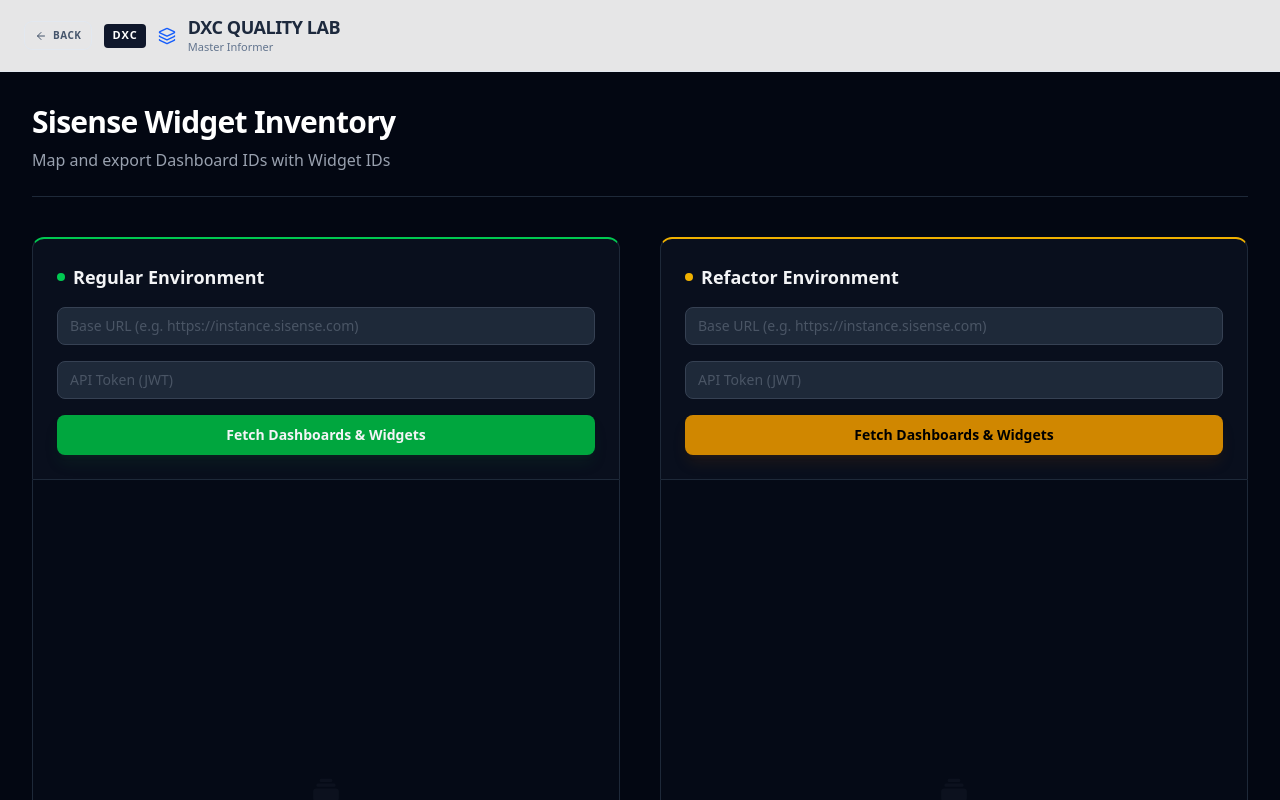
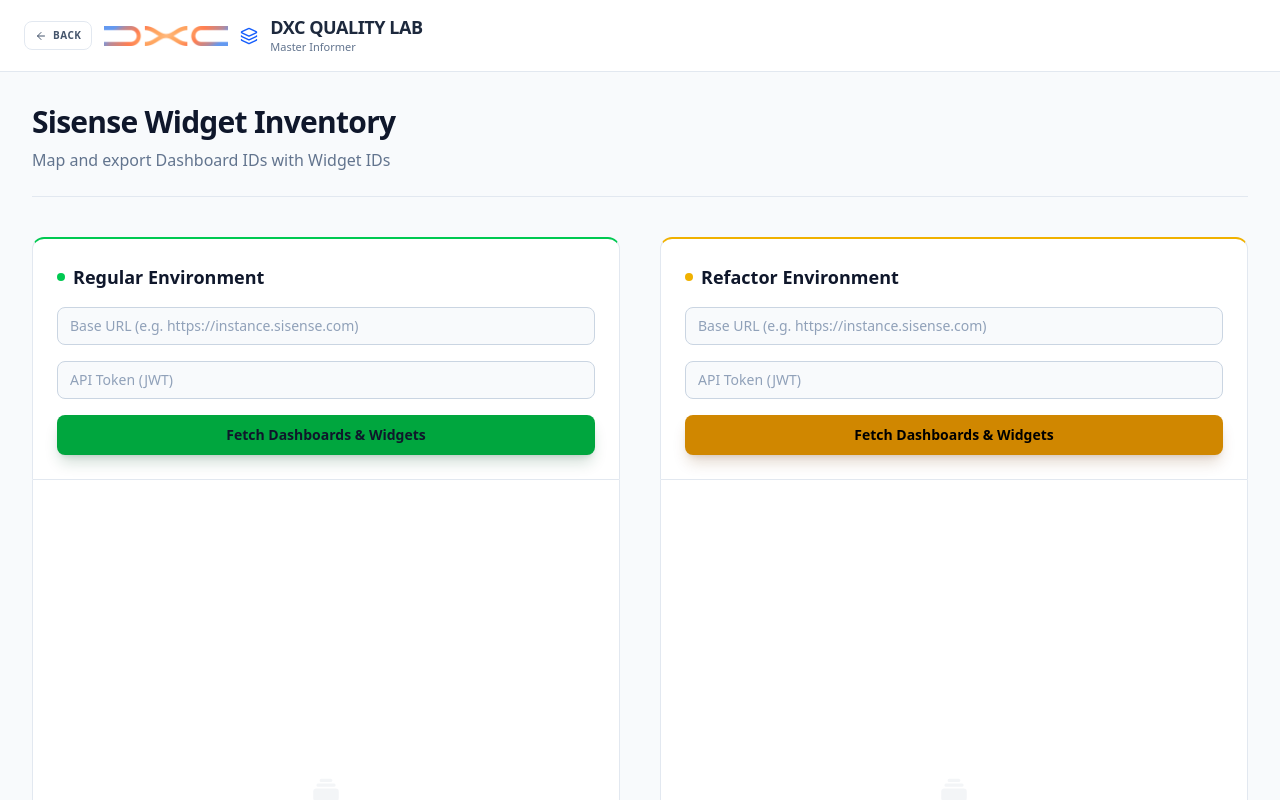
Before and after one commit to buddha2042/qa_automation, a Next.js app: page /dashfile in a window 1280 px wide. Shown: the top 800 px of the page. Built offline with nearby package versions, Linux system fonts and the light colour scheme.

Commit message:
Brighten dashfile UI and standardize DXC logo usage

```diff
--- a/src/app/dashfile/page.tsx
+++ b/src/app/dashfile/page.tsx
@@ -142,13 +142,13 @@
   };
 
   return (
-    <div className="min-h-screen bg-gray-950 text-gray-100">
+    <div className="min-h-screen bg-slate-50 text-slate-900">
       <AppHeader title="DXC Quality Lab" subtitle="Master Informer" backHref="/" />
       <div className="max-w-7xl mx-auto p-8">
-        <header className="mb-10 flex flex-col md:flex-row justify-between items-start md:items-end border-b border-gray-800 pb-6 gap-4">
+        <header className="mb-10 flex flex-col md:flex-row justify-between items-start md:items-end border-b border-slate-200 pb-6 gap-4">
           <div>
-            <h1 className="text-3xl font-bold text-white tracking-tight">Sisense Widget Inventory</h1>
-            <p className="text-gray-400 mt-2">Map and export Dashboard IDs with Widget IDs</p>
+            <h1 className="text-3xl font-bold text-slate-900 tracking-tight">Sisense Widget Inventory</h1>
+            <p className="text-slate-500 mt-2">Map and export Dashboard IDs with Widget IDs</p>
           </div>
           <div className="flex gap-3">
             {(results.regular.length > 0 || results.refactor.length > 0) && (
@@ -164,7 +164,7 @@
         </header>
 
         {error && (
-          <div className="mb-6 bg-red-900/20 border border-red-500/50 p-4 rounded text-red-400 text-sm flex items-center gap-2">
+          <div className="mb-6 bg-rose-50 border border-rose-200 p-4 rounded text-rose-700 text-sm flex items-center gap-2">
             <span>⚠️</span> {error}
           </div>
         )}
@@ -172,7 +172,7 @@
         <div className="grid grid-cols-1 lg:grid-cols-2 gap-10">
           {(['regular', 'refactor'] as Environment[]).map((env) => (
             <div key={env} className="flex flex-col">
-              <div className={`p-6 rounded-t-xl border-t-2 border-x border-gray-800 bg-gray-900/50 ${env === 'regular' ? 'border-t-green-500' : 'border-t-yellow-500'}`}>
+              <div className={`p-6 rounded-t-xl border-t-2 border-x border-slate-200 bg-white ${env === 'regular' ? 'border-t-green-500' : 'border-t-yellow-500'}`}>
                 <h2 className="text-lg font-bold capitalize mb-4 flex items-center gap-2">
                   <span className={`w-2 h-2 rounded-full ${env === 'regular' ? 'bg-green-500' : 'bg-yellow-500'}`}></span>
                   {env} Environment
@@ -183,14 +183,14 @@
                     placeholder="Base URL (e.g. https://instance.sisense.com)"
                     value={config[env].url}
                     onChange={(e) => setConfig({ ...config, [env]: { ...config[env], url: e.target.value } })}
-                    className="w-full bg-gray-800 border border-gray-700 rounded-lg px-3 py-2 text-sm focus:border-blue-500 outline-none transition-all placeholder:text-gray-600"
+                    className="w-full bg-slate-50 border border-slate-300 rounded-lg px-3 py-2 text-sm focus:border-blue-500 outline-none transition-all placeholder:text-slate-400"
                   />
                   <input
                     type="password"
                     placeholder="API Token (JWT)"
                     value={config[env].token}
                     onChange={(e) => setConfig({ ...config, [env]: { ...config[env], token: e.target.value } })}
-                    className="w-full bg-gray-800 border border-gray-700 rounded-lg px-3 py-2 text-sm focus:border-blue-500 outline-none transition-all placeholder:text-gray-600"
+                    className="w-full bg-slate-50 border border-slate-300 rounded-lg px-3 py-2 text-sm focus:border-blue-500 outline-none transition-all placeholder:text-slate-400"
                   />
                   <button
                     onClick={() => fetchInventory(env)}
@@ -202,24 +202,24 @@
                 </div>
               </div>
 
-              <div className="bg-gray-900/20 border border-gray-800 rounded-b-xl p-4 h-[650px] overflow-auto custom-scrollbar">
+              <div className="bg-white border border-slate-200 rounded-b-xl p-4 h-[650px] overflow-auto custom-scrollbar">
                 {results[env].length === 0 ? (
-                  <div className="h-full flex flex-col items-center justify-center text-gray-600 italic text-sm space-y-2">
+                  <div className="h-full flex flex-col items-center justify-center text-slate-400 italic text-sm space-y-2">
                     <svg className="w-8 h-8 opacity-10" fill="currentColor" viewBox="0 0 20 20"><path d="M7 3a1 1 0 000 2h6a1 1 0 100-2H7zM4 7a1 1 0 011-1h10a1 1 0 110 2H5a1 1 0 01-1-1zM2 11a2 2 0 012-2h12a2 2 0 012 2v4a2 2 0 01-2 2H4a2 2 0 01-2-2v-4z" /></svg>
                     <p>No inventory loaded.</p>
                   </div>
                 ) : (
                   <div className="space-y-6">
                     {results[env].map((dash) => (
-                      <div key={`${dash.dashboardId}-${env}`} className="bg-gray-800/40 rounded-xl border border-gray-700/50 p-4 hover:border-gray-600 transition-colors shadow-sm">
+                      <div key={`${dash.dashboardId}-${env}`} className="bg-slate-50 rounded-xl border border-slate-200 p-4 hover:border-slate-300 transition-colors shadow-sm">
                         <div className="mb-4">
-                          <h3 className="text-sm font-bold text-white mb-2 line-clamp-1" title={dash.title}>
+                          <h3 className="text-sm font-bold text-slate-900 mb-2 line-clamp-1" title={dash.title}>
                             {dash.title}
                           </h3>
 
                           <div className="flex items-center gap-2 group/dash">
-                            <div className="flex items-center bg-gray-950/80 border border-gray-700 rounded-md overflow-hidden shadow-inner">
-                              <span className="px-1.5 py-0.5 bg-gray-700 text-[8px] font-black text-gray-400 uppercase tracking-tighter border-r border-gray-700">
+                            <div className="flex items-center bg-white border border-slate-300 rounded-md overflow-hidden shadow-inner">
+                              <span className="px-1.5 py-0.5 bg-slate-100 text-[8px] font-black text-slate-500 uppercase tracking-tighter border-r border-slate-300">
                                 DASH ID
                               </span>
                               <code className="px-2 py-0.5 text-[10px] text-blue-400 font-mono tracking-tighter">
@@ -228,23 +228,23 @@
                             </div>
                             <button
                               onClick={() => navigator.clipboard.writeText(dash.dashboardId)}
-                              className="p-1 hover:bg-gray-700 rounded transition-colors"
+                              className="p-1 hover:bg-slate-200 rounded transition-colors"
                               title="Copy Dashboard ID"
                             >
-                              <svg className="w-3 h-3 text-gray-500 hover:text-white" fill="none" viewBox="0 0 24 24" stroke="currentColor">
+                              <svg className="w-3 h-3 text-slate-500 hover:text-slate-900" fill="none" viewBox="0 0 24 24" stroke="currentColor">
                                 <path strokeLinecap="round" strokeLinejoin="round" strokeWidth={2} d="M8 16H6a2 2 0 01-2-2V6a2 2 0 012-2h8a2 2 0 012 2v2m-6 12h8a2 2 0 002-2v-8a2 2 0 00-2-2h-8a2 2 0 00-2 2v8a2 2 0 002 2z" />
                               </svg>
                             </button>
                           </div>
                         </div>
 
-                        <div className="space-y-1.5 pl-2 border-l-2 border-gray-700/50">
-                          <div className="text-[10px] text-gray-500 uppercase font-bold tracking-widest mb-2 flex justify-between">
+                        <div className="space-y-1.5 pl-2 border-l-2 border-slate-200">
+                          <div className="text-[10px] text-slate-500 uppercase font-bold tracking-widest mb-2 flex justify-between">
                             <span>Widgets ({dash.widgets.length})</span>
                           </div>
                           {dash.widgets.map((wId) => (
-                            <div key={wId} className="flex items-center justify-between text-[11px] bg-black/40 hover:bg-black/60 p-2 rounded-lg group transition-colors border border-transparent hover:border-gray-700">
-                              <span className="text-gray-400 font-mono">{wId}</span>
+                            <div key={wId} className="flex items-center justify-between text-[11px] bg-white hover:bg-slate-50 p-2 rounded-lg group transition-colors border border-slate-200">
+                              <span className="text-slate-600 font-mono">{wId}</span>
                               <button
                                 onClick={() => navigator.clipboard.writeText(wId)}
                                 className="opacity-0 group-hover:opacity-100 text-[9px] font-bold text-blue-400 hover:text-blue-300 transition-all uppercase tracking-tighter"
@@ -266,7 +266,7 @@
       <style jsx global>{`
         .custom-scrollbar::-webkit-scrollbar { width: 5px; }
         .custom-scrollbar::-webkit-scrollbar-track { background: transparent; }
-        .custom-scrollbar::-webkit-scrollbar-thumb { background: #334155; border-radius: 10px; }
+        .custom-scrollbar::-webkit-scrollbar-thumb { background: #cbd5e1; border-radius: 10px; }
       `}</style>
     </div>
   );
--- a/src/app/page.tsx
+++ b/src/app/page.tsx
@@ -1,6 +1,7 @@
 'use client';
 
 import { useRouter } from 'next/navigation';
+import DxcLogo from '@/components/DxcLogo';
 
 const PIPELINE_STEPS = [
   {
@@ -50,7 +51,7 @@
       <nav className="w-full border-b border-slate-200 bg-white/60 backdrop-blur-md sticky top-0 z-50">
         <div className="max-w-6xl mx-auto px-6 py-4 flex justify-between items-center">
           <div className="flex items-center gap-4">
-            <div className="h-7 px-3 rounded bg-slate-900 text-white text-xs font-black flex items-center tracking-widest">DXC</div>
+            <DxcLogo width={82} height={22} className="h-6 w-auto" priority />
             <div className="h-4 w-px bg-slate-300 hidden sm:block"></div>
             <span className="text-[10px] font-black uppercase tracking-[0.2em] text-slate-400 hidden sm:block">
               Quality Assurance
--- a/src/components/AppHeader.tsx
+++ b/src/components/AppHeader.tsx
@@ -2,6 +2,7 @@
 
 import Link from 'next/link';
 import { ArrowLeft, Layers } from 'lucide-react';
+import DxcLogo from '@/components/DxcLogo';
 
 interface AppHeaderProps {
   title: string;
@@ -39,9 +40,7 @@
               Back
             </Link>
           )}
-          <div className="h-6 px-2 rounded bg-slate-900 text-white text-[11px] font-black tracking-widest flex items-center">
-            DXC
-          </div>
+          <DxcLogo width={70} height={18} className="h-5 w-auto" />
           <Layers className="text-blue-600" size={18} />
           <div className="min-w-0">
             <h1 className="font-black uppercase tracking-tight text-slate-800 text-lg leading-tight truncate">
--- a/src/components/AuditResultsView.tsx
+++ b/src/components/AuditResultsView.tsx
@@ -1,6 +1,7 @@
 'use client';
 
 import { useRouter } from 'next/navigation';
+import DxcLogo from '@/components/DxcLogo';
 
 interface ComparisonItem {
   path: string;
@@ -42,7 +43,7 @@
       <nav className="bg-white border-b border-slate-200 py-4 px-8 sticky top-0 z-50 shadow-sm">
         <div className="max-w-7xl mx-auto flex justify-between items-center">
           <div className="flex items-center gap-3">
-            <div className="bg-blue-600 p-1.5 rounded text-white font-bold text-xs">DXC</div>
+            <DxcLogo width={70} height={18} className="h-5 w-auto" />
             <h1 className="text-xl font-semibold">Data Audit</h1>
           </div>
           <button onClick={() => router.push('/widget')} className="text-sm font-medium underline text-slate-500 hover:text-slate-800">
--- /dev/null
+++ b/src/components/DxcLogo.tsx
@@ -0,0 +1,28 @@
+'use client';
+
+import Image from 'next/image';
+
+interface DxcLogoProps {
+  width?: number;
+  height?: number;
+  className?: string;
+  priority?: boolean;
+}
+
+export default function DxcLogo({
+  width = 72,
+  height = 20,
+  className,
+  priority = false,
+}: DxcLogoProps) {
+  return (
+    <Image
+      src="/dxc-logo-png-4x.png"
+      alt="DXC logo"
+      width={width}
+      height={height}
+      priority={priority}
+      className={className}
+    />
+  );
+}
```
Also changed, not shown: public/dxc-logo-png-4x.png (added).
